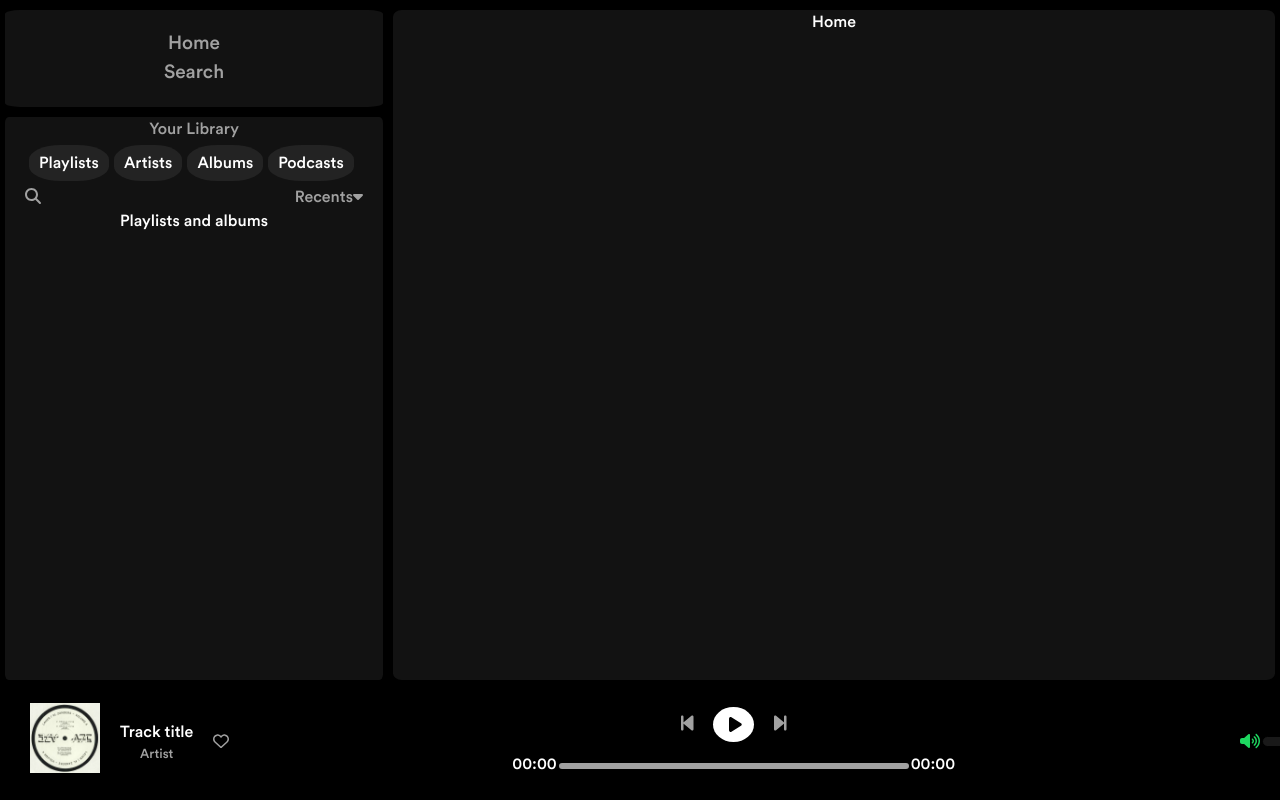
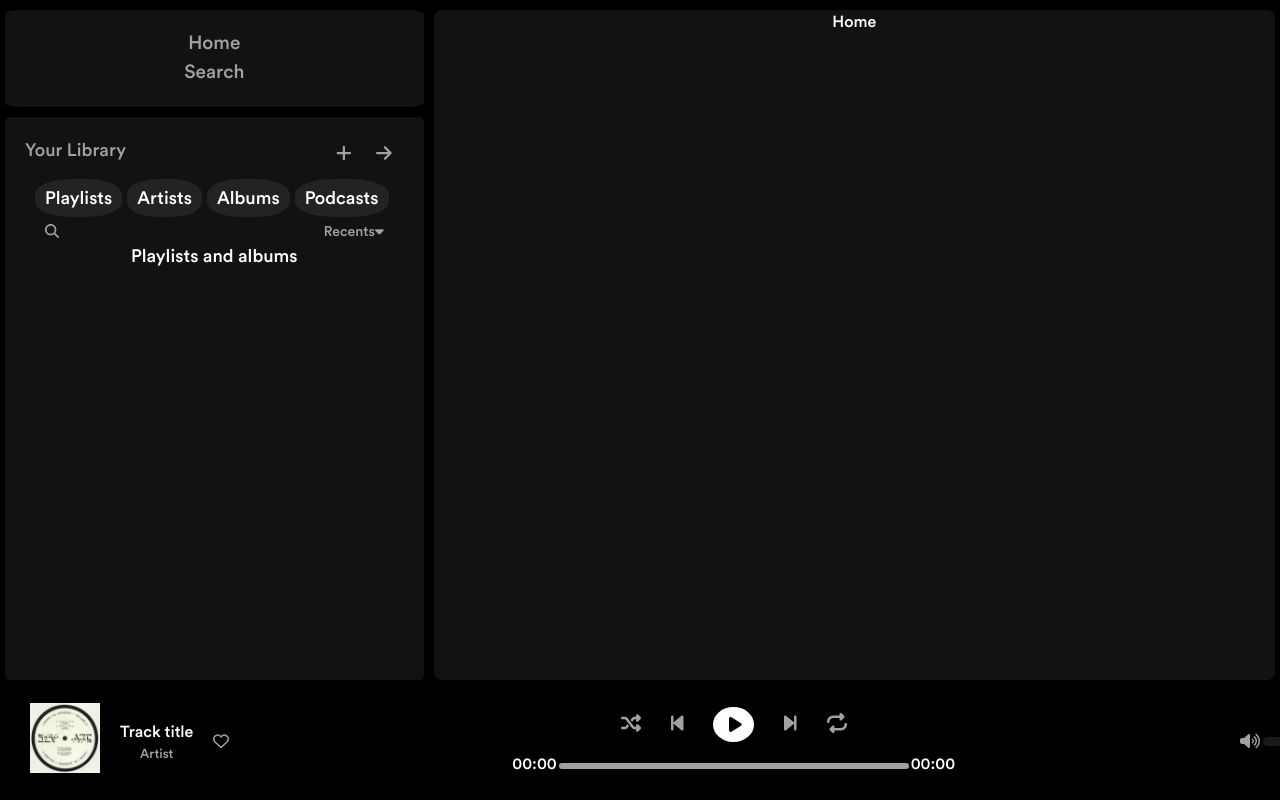
Before and after one commit to alexnyebuchan/spotify-clone, a React (Vite) app: page / in a window 1280 px wide. Built offline with nearby package versions, Linux system fonts and the light colour scheme.

Commit message:
updated icons and hover effects

```diff
--- a/src/components/AudioControls.tsx
+++ b/src/components/AudioControls.tsx
@@ -11,6 +11,8 @@ import {
   faPlay,
   faForwardStep,
   faBackwardStep,
+  faShuffle,
+  faRepeat,
 } from '@fortawesome/free-solid-svg-icons';
 
 const AudioControls = () => {
@@ -99,6 +101,9 @@ const AudioControls = () => {
         id="audioFile"
       />
       <div className={styles.controls}>
+        <button className={styles.que}>
+          <FontAwesomeIcon id="faIcon" target="_blank" icon={faShuffle} />
+        </button>
         <button className={styles.step}>
           <FontAwesomeIcon id="faIcon" target="_blank" icon={faBackwardStep} />
         </button>
@@ -116,6 +121,9 @@ const AudioControls = () => {
         </button>
         <button className={styles.step}>
           <FontAwesomeIcon id="faIcon" target="_blank" icon={faForwardStep} />
+        </button>
+        <button className={styles.que}>
+          <FontAwesomeIcon id="faIcon" target="_blank" icon={faRepeat} />
         </button>
       </div>
       <div className={styles.bar}>
--- a/src/components/Sidebar.tsx
+++ b/src/components/Sidebar.tsx
@@ -2,7 +2,12 @@ import styles from '../scss/Sidebar.module.scss';
 
 import { FontAwesomeIcon } from '@fortawesome/react-fontawesome';
 
-import { faSearch, faCaretDown } from '@fortawesome/free-solid-svg-icons';
+import {
+  faSearch,
+  faCaretDown,
+  faPlus,
+  faArrowRight,
+} from '@fortawesome/free-solid-svg-icons';
 
 const Sidebar = () => {
   return (
@@ -15,9 +20,23 @@ const Sidebar = () => {
       </section>
       <section className={styles.library}>
         <div>
-          <div>
+          <span>
             <a href="/">Your Library</a>
-          </div>
+            <div>
+              <FontAwesomeIcon
+                className={styles.libraryOptions}
+                id="faIcon"
+                target="_blank"
+                icon={faPlus}
+              />
+              <FontAwesomeIcon
+                className={styles.libraryOptions}
+                id="faIcon"
+                target="_blank"
+                icon={faArrowRight}
+              />
+            </div>
+          </span>
           <div className={styles.type}>
             <a href="/">Playlists</a>
             <a href="/">Artists</a>
--- a/src/scss/AudioAdditional.module.scss
+++ b/src/scss/AudioAdditional.module.scss
@@ -36,6 +36,7 @@
 .volumeBtn {
   padding-left: 12px;
   width: 20px;
+  color: $light-grey;
 }
 
 .Vol {
--- a/src/scss/AudioControls.module.scss
+++ b/src/scss/AudioControls.module.scss
@@ -18,7 +18,10 @@
   display: flex;
   justify-content: center;
   align-items: center;
-  margin: 0 20px;
+  transition: transform 0.1s ease;
+  &:hover {
+    transform: scale(1.1);
+  }
 }
 
 .playPause:hover {
@@ -38,17 +41,26 @@
 .controls {
   display: flex;
   margin-bottom: 10px;
+  button {
+    margin-inline: 15px;
+  }
 }
 
-.step {
+.step,
+.que {
   font-size: 20px;
-
   margin: 0;
   padding: 0;
   border: none;
   background: none;
   color: $light-grey;
   cursor: pointer;
+  &:hover {
+    color: $white;
+  }
+}
+
+.que {
 }
 
 .progressBar {
--- a/src/scss/Sidebar.module.scss
+++ b/src/scss/Sidebar.module.scss
@@ -23,6 +23,23 @@
   margin-top: 10px;
   height: 100%;
   border-radius: 1%;
+  font-size: 18px;
+  padding: 20px;
+  span {
+    display: flex;
+    justify-content: space-between;
+  }
+}
+
+.libraryOptions {
+  color: $light-grey;
+  margin-inline: 5px;
+  padding: 7px;
+  border-radius: 50%;
+  &:hover {
+    color: $white;
+    background-color: $mid-grey;
+  }
 }
 
 .nav {
@@ -44,6 +61,10 @@
     background-color: $btn-grey;
     border-radius: 40%;
     color: white;
+    transition: background-color 0.3s ease;
+    &:hover {
+      background-color: hsl(0, 0%, 20%);
+    }
   }
 }
 
@@ -51,4 +72,5 @@
   display: flex;
   justify-content: space-between;
   padding-inline: 20px;
+  font-size: 14px;
 }
--- a/src/scss/main.scss
+++ b/src/scss/main.scss
@@ -16,7 +16,9 @@ body {
   color: $white;
   font-family: 'Circular', sans-serif;
   a {
-    color: $green;
+    &:hover {
+      transition: color 0.2s ease;
+    }
   }
   input {
     color: $white;
```
